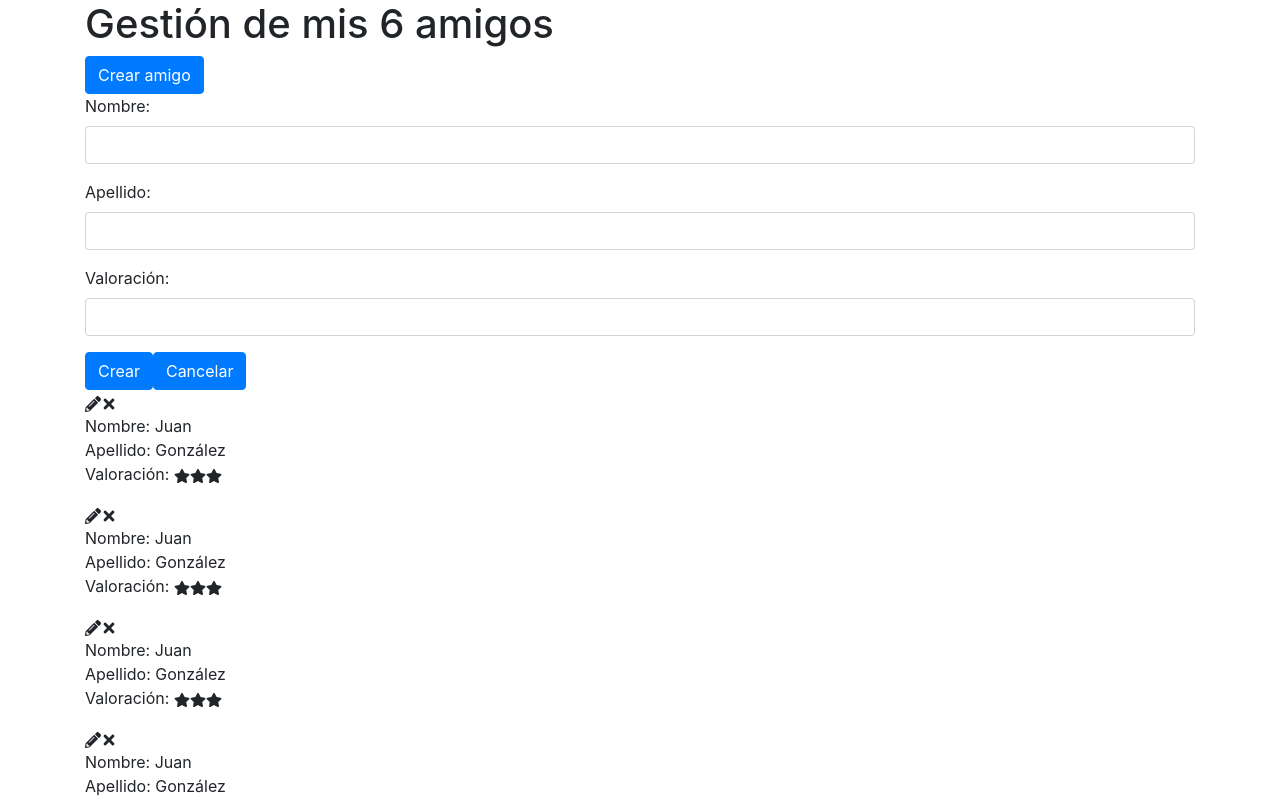
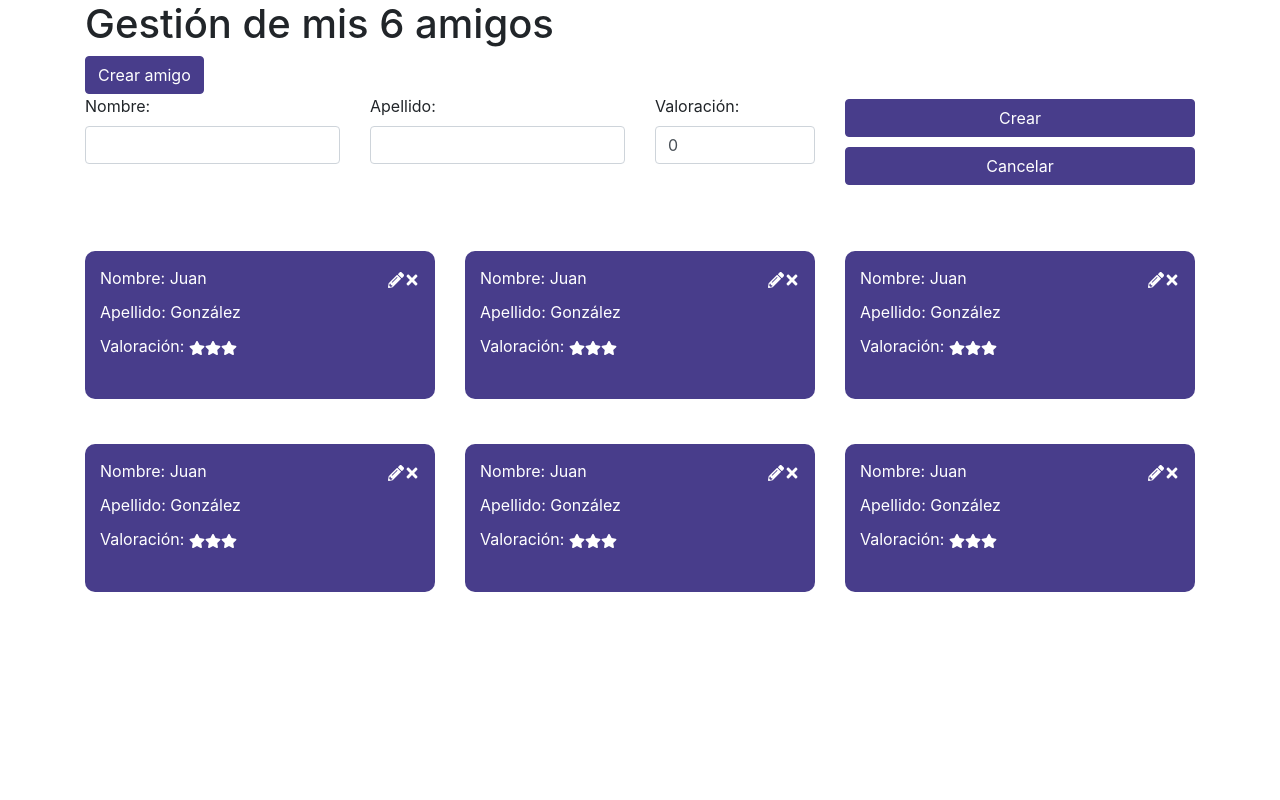
Before and after one commit to aleupons/examen-amigos, a React (Create React App) app: page / in a window 1280 px wide. Shown: the top 800 px of the page. Built offline with nearby package versions, Linux system fonts and the light colour scheme.

Commit message:
Maquetació amb Bootstrap

```diff
--- a/src/App.js
+++ b/src/App.js
@@ -3,42 +3,46 @@ import { FaStar, FaPencilAlt, FaTimes } from "react-icons/fa";
 function App() {
   return (
     <div className="container">
-      <header>
-        <h1>Gestión de mis 6 amigos</h1>
+      <header className="row">
+        <h1 className="col-12">Gestión de mis 6 amigos</h1>
+        <div className="col-12">
           <button type="button" className="btn btn-primary">
             Crear amigo
           </button>
-        <section className="sidebar">
-          <form className="formulario">
-            <div className="form-group">
+        </div>
+        <section className="sidebar col-12">
+          <form className="formulario row">
+            <div className="form-group col-3">
               <label htmlFor="nombre">Nombre:</label>
               <input type="text" className="form-control" id="nombre" />
             </div>
-            <div className="form-group">
+            <div className="form-group col-3">
               <label htmlFor="apellido">Apellido:</label>
               <input type="text" className="form-control" id="apellido" />
             </div>
-            <div className="form-group">
+            <div className="form-group col-2">
               <label htmlFor="valoracion">Valoración:</label>
-              <input type="number" className="form-control" id="valoracion" />
+              <input
+                type="number"
+                className="form-control"
+                id="valoracion"
+                value="0"
+              />
             </div>
-            <button type="submit" className="btn btn-primary">
+            <div className="botonera form-group d-flex flex-column col-4">
+              <button type="submit" className="boton btn btn-primary">
                 Crear
               </button>
-            <button type="button" className="btn btn-primary">
+              <button type="button" className="boton btn btn-primary">
                 Cancelar
               </button>
+            </div>
           </form>
         </section>
       </header>
-      <main>
-        <article className="amigo">
-          <i className="editar">
-            <FaPencilAlt />
-          </i>
-          <i className="eliminar">
-            <FaTimes />
-          </i>
+      <main className="row">
+        <article className="col-4">
+          <div className="amigo d-flex justify-content-between">
             <ul className="list-unstyled">
               <li>Nombre: Juan</li>
               <li>Apellido: González</li>
@@ -55,14 +59,18 @@ function App() {
                 </i>
               </li>
             </ul>
-        </article>
-        <article className="amigo">
+            <div className="iconos">
               <i className="editar">
                 <FaPencilAlt />
               </i>
               <i className="eliminar">
                 <FaTimes />
               </i>
+            </div>
+          </div>
+        </article>
+        <article className="col-4">
+          <div className="amigo d-flex justify-content-between">
             <ul className="list-unstyled">
               <li>Nombre: Juan</li>
               <li>Apellido: González</li>
@@ -79,14 +87,18 @@ function App() {
                 </i>
               </li>
             </ul>
-        </article>
-        <article className="amigo">
+            <div className="iconos">
               <i className="editar">
                 <FaPencilAlt />
               </i>
               <i className="eliminar">
                 <FaTimes />
               </i>
+            </div>
+          </div>
+        </article>
+        <article className="col-4">
+          <div className="amigo d-flex justify-content-between">
             <ul className="list-unstyled">
               <li>Nombre: Juan</li>
               <li>Apellido: González</li>
@@ -103,14 +115,18 @@ function App() {
                 </i>
               </li>
             </ul>
-        </article>
-        <article className="amigo">
+            <div className="iconos">
               <i className="editar">
                 <FaPencilAlt />
               </i>
               <i className="eliminar">
                 <FaTimes />
               </i>
+            </div>
+          </div>
+        </article>
+        <article className="col-4">
+          <div className="amigo d-flex justify-content-between">
             <ul className="list-unstyled">
               <li>Nombre: Juan</li>
               <li>Apellido: González</li>
@@ -127,14 +143,18 @@ function App() {
                 </i>
               </li>
             </ul>
-        </article>
-        <article className="amigo">
+            <div className="iconos">
               <i className="editar">
                 <FaPencilAlt />
               </i>
               <i className="eliminar">
                 <FaTimes />
               </i>
+            </div>
+          </div>
+        </article>
+        <article className="col-4">
+          <div className="amigo d-flex justify-content-between">
             <ul className="list-unstyled">
               <li>Nombre: Juan</li>
               <li>Apellido: González</li>
@@ -151,14 +171,18 @@ function App() {
                 </i>
               </li>
             </ul>
-        </article>
-        <article className="amigo">
+            <div className="iconos">
               <i className="editar">
                 <FaPencilAlt />
               </i>
               <i className="eliminar">
                 <FaTimes />
               </i>
+            </div>
+          </div>
+        </article>
+        <article className="col-4">
+          <div className="amigo d-flex justify-content-between">
             <ul className="list-unstyled">
               <li>Nombre: Juan</li>
               <li>Apellido: González</li>
@@ -175,6 +199,15 @@ function App() {
                 </i>
               </li>
             </ul>
+            <div className="iconos">
+              <i className="editar">
+                <FaPencilAlt />
+              </i>
+              <i className="eliminar">
+                <FaTimes />
+              </i>
+            </div>
+          </div>
         </article>
       </main>
     </div>
--- a/src/index.css
+++ b/src/index.css
@@ -1,13 +1,33 @@
-body {
-  margin: 0;
-  font-family: -apple-system, BlinkMacSystemFont, 'Segoe UI', 'Roboto', 'Oxygen',
-    'Ubuntu', 'Cantarell', 'Fira Sans', 'Droid Sans', 'Helvetica Neue',
-    sans-serif;
-  -webkit-font-smoothing: antialiased;
-  -moz-osx-font-smoothing: grayscale;
+:root {
+  --color-primario: #483d8b;
+  --color-secundario: #fff;
+  --color-terciario: #212529;
+}
+.amigo {
+  background-color: var(--color-primario);
+  color: var(--color-secundario);
+  border-radius: 10px;
+  padding: 15px;
+}
+.btn-primary {
+  background-color: var(--color-primario);
+  border-color: var(--color-primario);
+}
+.btn-primary:hover,
+.btn-primary:focus,
+.btn-primary:active,
+.btn-primary.active,
+.open .dropdown-toggle.btn-primary {
+  background-color: var(--color-primario);
+  border-color: var(--color-primario);
 }
 
-code {
-  font-family: source-code-pro, Menlo, Monaco, Consolas, 'Courier New',
-    monospace;
+main article {
+  margin-top: 45px;
 }
+article ul li {
+  margin-bottom: 10px;
+}
+.botonera .boton {
+  margin-block: 5px;
+}
```
Lines whose indentation alone changed are shown as unchanged.
